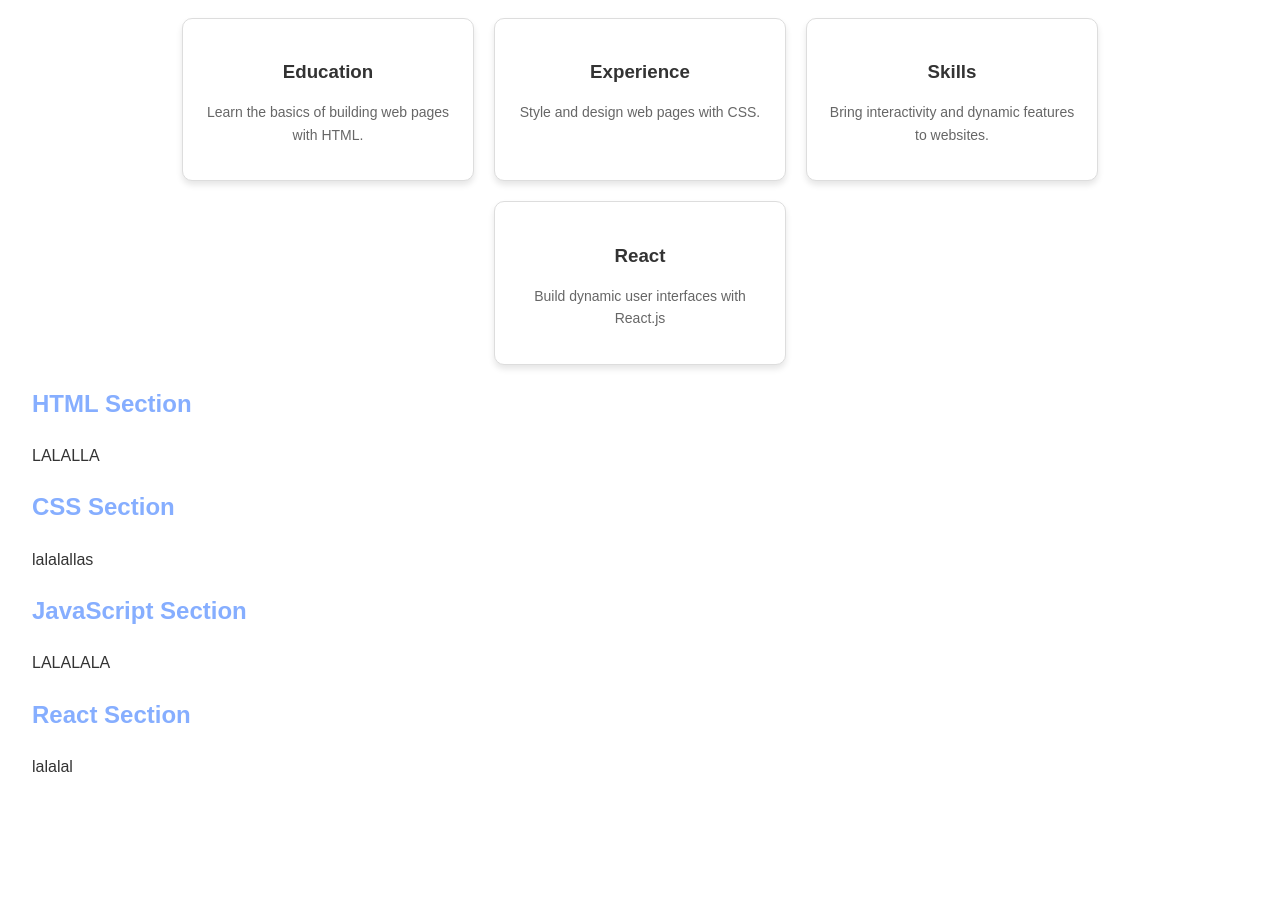
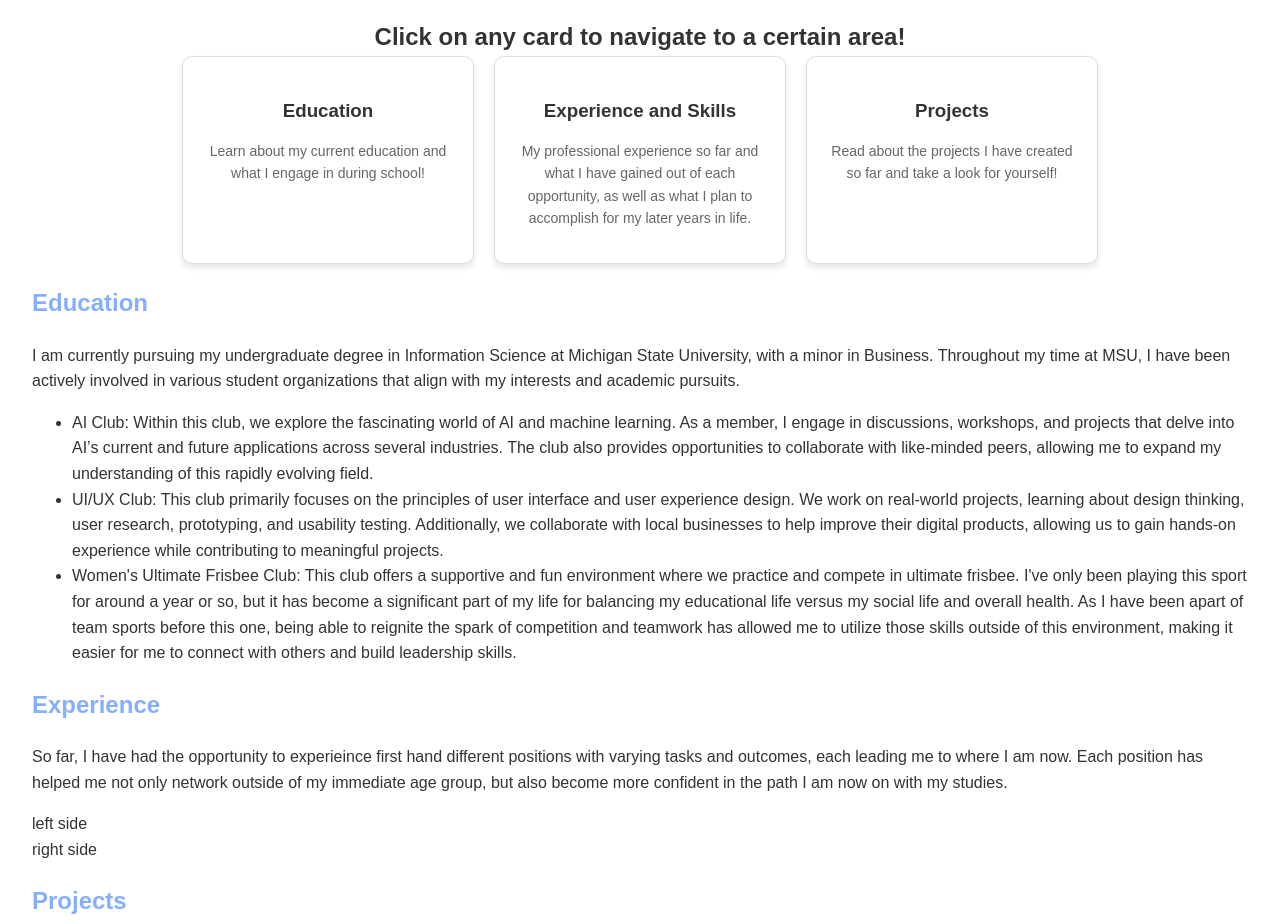
Before and after one commit to anishid7/anishidesai_portfolio, a plain HTML site: page experience.html in a window 1280 px wide. Shown: the part 419-1343 px from the top of the page. Before the commit the page ends 1247 px from the top, so only its background shows below. Drawn offline with Linux system fonts and the light colour scheme.

Commit message:
Additions to the cards and added descriptions

```diff
--- a/experience.html
+++ b/experience.html
@@ -30,47 +30,46 @@
             <h4 style="justify-content: center;">
                 Over the past few years, I have gained diverse experience in business technology and supply chain management, working on a variety of impactful projects. This hands-on experience has allowed me to develop a strong skill set in process optimization, project management, and cross-functional collaboration, while continuously refining my ability to leverage technology to drive business improvements. My time at AbbVie has been particularly instrumental in helping me build a foundation for solving complex problems and contributing to large-scale initiatives.
             </h4>
+            <div style="display: flex; justify-content: center; font-size:x-large; font-weight: bold;">Click on any card to navigate to a certain area!</div>
             <div class="skill-cards">
-                <a href="#html-section" class="skill-card">
+                <a href="#education" class="skill-card">
                 <h3>Education</h3>
-                <p>Learn the basics of building web pages with HTML.</p>
+                <p>Learn about my current education and what I engage in during school!</p>
                 </a>
-
-                <a href="#css-section" class="skill-card">
-                <h3>Experience</h3>
-                <p>Style and design web pages with CSS.</p>
+                <a href="#experience" class="skill-card">
+                <h3>Experience and Skills</h3>
+                <p>My professional experience so far and what I have gained out of each opportunity, as well as what I plan to accomplish for my later years in life.</p>
                 </a>
-
-                <a href="#js-section" class="skill-card">
-                <h3>Skills</h3>
-                <p>Bring interactivity and dynamic features to websites.</p>
-                </a>
-
-                <a href="#react-section" class="skill-card">
-                <h3>React</h3>
-                <p>Build dynamic user interfaces with React.js</p>
+                <a href="#projects" class="skill-card">
+                <h3>Projects</h3>
+                <p>Read about the projects I have created so far and take a look for yourself!</p>
                 </a>
             </div>
 
-            <div id="html-section" class="section">
-                <h2>HTML Section</h2>
-                <p>LALALLA
+            <div id="education" class="section">
+                <h2>Education</h2>
+                <p>I am currently pursuing my undergraduate degree in Information Science at Michigan State University, with a minor in Business. Throughout my time at MSU, I have been actively involved in various student organizations that align with my interests and academic pursuits.
                 </p>
+                <ul class="edu">
+                    <li class="edu-li"><span class="bold-text">AI Club: </span>Within this club, we explore the fascinating world of AI and machine learning. As a member, I engage in discussions, workshops, and projects that delve into AI’s current and future applications across several industries. The club also provides opportunities to collaborate with like-minded peers, allowing me to expand my understanding of this rapidly evolving field.</li>
+                    <li class="edu-li"><span class="bold-text">UI/UX Club: </span>This club primarily focuses on the principles of user interface and user experience design. We work on real-world projects, learning about design thinking, user research, prototyping, and usability testing. Additionally, we collaborate with local businesses to help improve their digital products, allowing us to gain hands-on experience while contributing to meaningful projects.</li>
+                    <li class="edu-li"><span class="bold-text">Women's Ultimate Frisbee Club: </span>This club offers a supportive and fun environment where we practice and compete in ultimate frisbee. I've only been playing this sport for around a year or so, but it has become a significant part of my life for balancing my educational life versus my social life and overall health. As I have been apart of team sports before this one, being able to reignite the spark of competition and teamwork has allowed me to utilize those skills outside of this environment, making it easier for me to connect with others and build leadership skills.</li>
+                </ul>
+
             </div>
 
-            <div id="css-section" class="section">
-                <h2>CSS Section</h2>
-                <p>lalalallas
+            <div id="experience" class="section">
+                <h2>Experience</h2>
+                <p>So far, I have had the opportunity to experieince first hand different positions with varying tasks and outcomes, each leading me to where I am now. Each position has helped me not only network outside of my immediate age group, but also become more confident in the path I am now on with my studies.
                 </p>
+                <div class="experience-flexbox">
+                    <div class="left">left side</div>
+                    <div class="right">right side</div>
+                </div>
             </div>
 
-            <div id="js-section" class="section">
-                <h2>JavaScript Section</h2>
-                <p>LALALALA</p>
-            </div>
-
-            <div id="react-section" class="section">
-                <h2>React Section</h2>
+            <div id="projects" class="section">
+                <h2>Projects</h2>
                 <p>lalalal</p>
             </div>
         </main>
```
